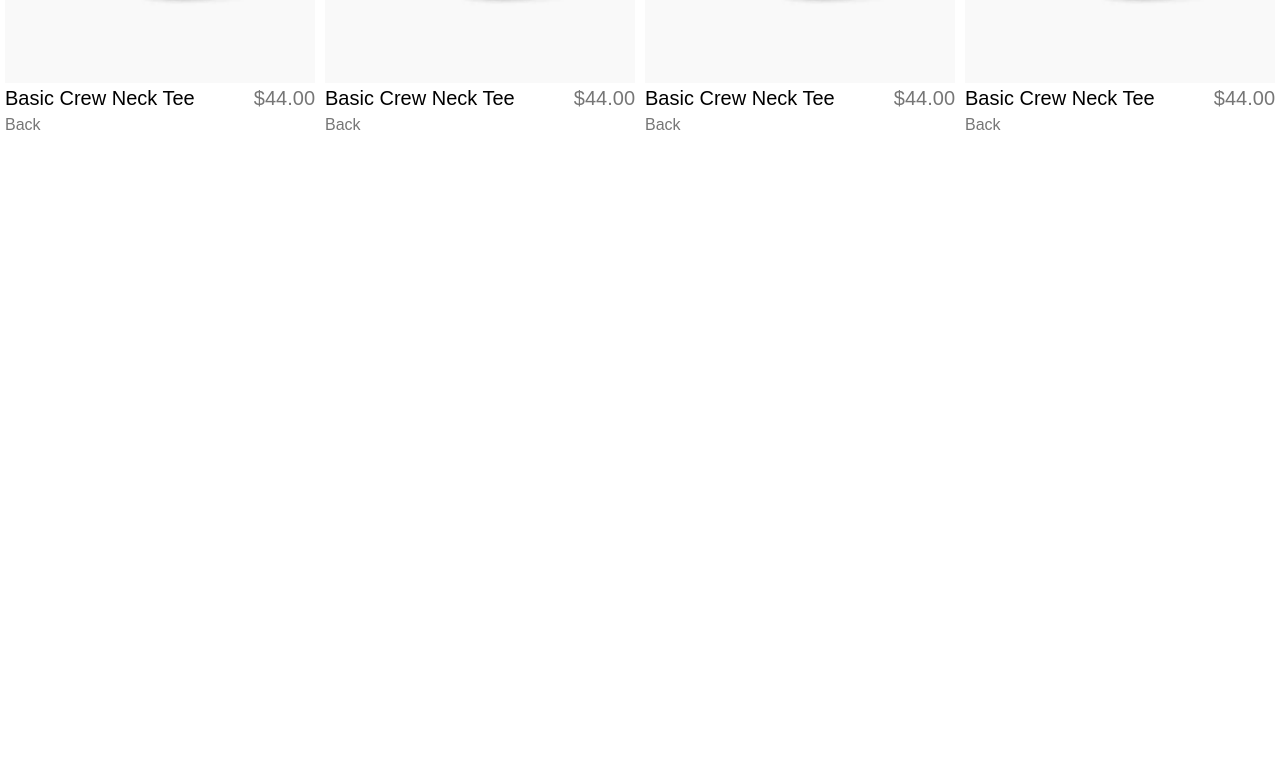
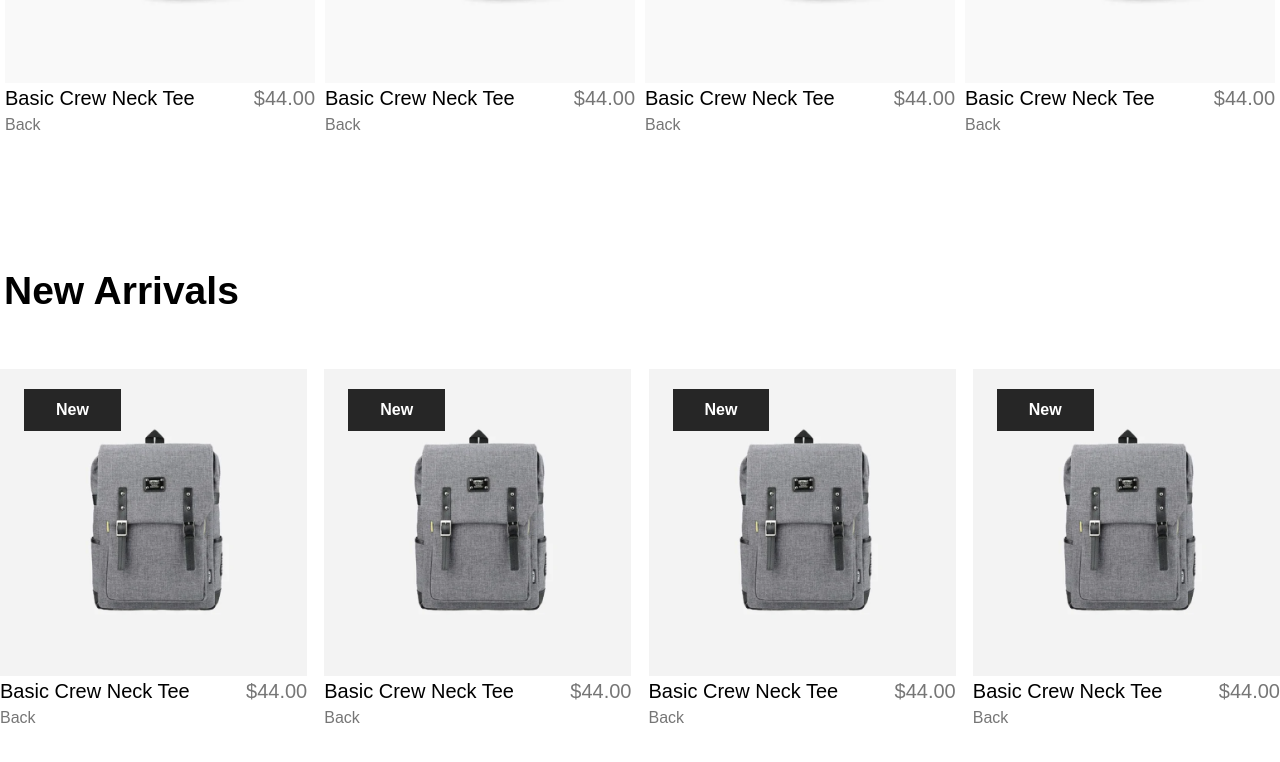
Before and after one commit to alsiam09/E-Commerce, a React (Vite) app: page / in a window 1280 px wide. Shown: the part 2102-2864 px from the top of the page. Before the commit the page ends 2244 px from the top, so only its background shows below. Built offline with nearby package versions, Linux system fonts and the light colour scheme.

Commit message:
first commit

```diff
--- a/src/App.jsx
+++ b/src/App.jsx
@@ -1,6 +1,7 @@
 import Home from "./page/Home"
 import './App.css'
 import "slick-carousel/slick/slick.css";
+import { useState } from "react";
 import {
   createBrowserRouter,
   createRoutesFromElements,
@@ -18,6 +19,8 @@ const router = createBrowserRouter(createRoutesFromElements(
 
 function App() {
 
+
+
   return (
     <>
       <RouterProvider router={router} />
--- a/src/component/Header.jsx
+++ b/src/component/Header.jsx
@@ -9,7 +9,6 @@ const Header = () => {
     let [show, setshow] = useState(false)
 
     let showref = useRef()
-
     useEffect(()=>{
         document.addEventListener( "click" , (e)=>{
             if (showref.current.contains(e.target) == true) {
@@ -18,6 +17,7 @@ const Header = () => {
                 setshow(false)
             }
         })
+
     },[show])
 
     return (
--- /dev/null
+++ b/src/component/ProdectPart1.jsx
@@ -0,0 +1,89 @@
+import React from 'react'
+import prodectimg from '../assets/prodectimg2.png'
+import { IoIosArrowBack } from "react-icons/io";
+import { GrFormNext } from "react-icons/gr";
+import { GiEternalLove } from "react-icons/gi";
+import { GoGitCompare } from "react-icons/go";
+import { FaShoppingCart } from "react-icons/fa";
+const ProdectPart1 = () => {
+  return (
+    <section>
+        <div className="container mx-auto lg:py-[120px] py-[60px]">
+        <h2 className=' text-[30px] ml-1 font-sans lg:text-[39px] font-[700] pb-[20px] lg:pb-[48px]'>New Arrivals</h2>
+        <div className=" flex-wrap flex justify-between items-center">
+        <div className=" md:w-[24%] w-[49%] bg-[#fff] Prodect_box">
+            <div  className="img relative">
+              <span className='text-[10px] py-[5px] px-[12px] absolute top-[20px] left-[24px] lg:py-[9px] lg:px-[32px] bg-[#262626] text-[#fff] lg:text-[16px] lg:font-[700]'>New</span>
+              <img  src={prodectimg} className=' ' alt="" />
+              <div className="hov  opacity-0 hover:opacity-[1] p-[5px] lg:p-[10px] pro_in_box h-[100%] absolute bottom-0 left-0 w-[100%]">
+              <ul className=" p-[5px] lg:p-[10px] pro_in_box bg-[#fff] h-[45%] absolute bottom-0 left-0 w-[100%]">
+                <li className=' items-center flex justify-end ' > <span className='pr-[5px] text-[12px] lg:text-[16px] font-[700] text-[#767676] hover:text-[#000] py-[3px] font-sans'>Add to Wish List</span> <div className="icon inline-block"><GiEternalLove /></div> </li>
+                <li className=' items-center flex justify-end ' > <span className='pr-[5px] text-[12px] lg:text-[16px] font-[700] text-[#767676] hover:text-[#000] py-[3px] font-sans'>Compare</span> <div className="icon inline-block"><GoGitCompare /></div> </li>
+                <li className=' items-center flex justify-end ' > <span className='pr-[5px] text-[12px] lg:text-[16px] font-[700] text-[#767676] hover:text-[#000] py-[3px] font-sans'>Add to Cart</span> <div className="icon inline-block"><FaShoppingCart/></div> </li>
+              </ul>
+              </div>
+            </div>
+            <div className="name flex justify-between">
+              <h2 className="text-[13px] lg:text-[20px] w-[70%]" >Basic Crew  Neck Tee <span className='block text-[12px] lg:text-[16px] font-sans text-[#767676]' >Back</span></h2>
+              <span className="font-[400] text-[#767676] text-[13px] lg:text-[20px]">$44.00</span>
+            </div>
+          </div>
+          <div className=" md:w-[24%] w-[49%] bg-[#fff] Prodect_box">
+            <div  className="img relative">
+              <span className='text-[10px] py-[5px] px-[12px] absolute top-[20px] left-[24px] lg:py-[9px] lg:px-[32px] bg-[#262626] text-[#fff] lg:text-[16px] lg:font-[700]'>New</span>
+              <img  src={prodectimg} className=' ' alt="" />
+              <div className="hov  opacity-0 hover:opacity-[1] p-[5px] lg:p-[10px] pro_in_box h-[100%] absolute bottom-0 left-0 w-[100%]">
+              <ul className=" p-[5px] lg:p-[10px] pro_in_box bg-[#fff] h-[45%] absolute bottom-0 left-0 w-[100%]">
+                <li className=' items-center flex justify-end ' > <span className='pr-[5px] text-[12px] lg:text-[16px] font-[700] text-[#767676] hover:text-[#000] py-[3px] font-sans'>Add to Wish List</span> <div className="icon inline-block"><GiEternalLove /></div> </li>
+                <li className=' items-center flex justify-end ' > <span className='pr-[5px] text-[12px] lg:text-[16px] font-[700] text-[#767676] hover:text-[#000] py-[3px] font-sans'>Compare</span> <div className="icon inline-block"><GoGitCompare /></div> </li>
+                <li className=' items-center flex justify-end ' > <span className='pr-[5px] text-[12px] lg:text-[16px] font-[700] text-[#767676] hover:text-[#000] py-[3px] font-sans'>Add to Cart</span> <div className="icon inline-block"><FaShoppingCart/></div> </li>
+              </ul>
+              </div>
+            </div>
+            <div className="name flex justify-between">
+              <h2 className="text-[13px] lg:text-[20px] w-[70%]" >Basic Crew  Neck Tee <span className='block text-[12px] lg:text-[16px] font-sans text-[#767676]' >Back</span></h2>
+              <span className="font-[400] text-[#767676] text-[13px] lg:text-[20px]">$44.00</span>
+            </div>
+          </div>
+          <div className=" md:w-[24%] w-[49%] bg-[#fff] Prodect_box">
+            <div  className="img relative">
+              <span className='text-[10px] py-[5px] px-[12px] absolute top-[20px] left-[24px] lg:py-[9px] lg:px-[32px] bg-[#262626] text-[#fff] lg:text-[16px] lg:font-[700]'>New</span>
+              <img  src={prodectimg} className=' ' alt="" />
+              <div className="hov  opacity-0 hover:opacity-[1] p-[5px] lg:p-[10px] pro_in_box h-[100%] absolute bottom-0 left-0 w-[100%]">
+              <ul className=" p-[5px] lg:p-[10px] pro_in_box bg-[#fff] h-[45%] absolute bottom-0 left-0 w-[100%]">
+                <li className=' items-center flex justify-end ' > <span className='pr-[5px] text-[12px] lg:text-[16px] font-[700] text-[#767676] hover:text-[#000] py-[3px] font-sans'>Add to Wish List</span> <div className="icon inline-block"><GiEternalLove /></div> </li>
+                <li className=' items-center flex justify-end ' > <span className='pr-[5px] text-[12px] lg:text-[16px] font-[700] text-[#767676] hover:text-[#000] py-[3px] font-sans'>Compare</span> <div className="icon inline-block"><GoGitCompare /></div> </li>
+                <li className=' items-center flex justify-end ' > <span className='pr-[5px] text-[12px] lg:text-[16px] font-[700] text-[#767676] hover:text-[#000] py-[3px] font-sans'>Add to Cart</span> <div className="icon inline-block"><FaShoppingCart/></div> </li>
+              </ul>
+              </div>
+            </div>
+            <div className="name flex justify-between">
+              <h2 className="text-[13px] lg:text-[20px] w-[70%]" >Basic Crew  Neck Tee <span className='block text-[12px] lg:text-[16px] font-sans text-[#767676]' >Back</span></h2>
+              <span className="font-[400] text-[#767676] text-[13px] lg:text-[20px]">$44.00</span>
+            </div>
+          </div>
+          <div className=" md:w-[24%] w-[49%] bg-[#fff] Prodect_box">
+            <div  className="img relative">
+              <span className='text-[10px] py-[5px] px-[12px] absolute top-[20px] left-[24px] lg:py-[9px] lg:px-[32px] bg-[#262626] text-[#fff] lg:text-[16px] lg:font-[700]'>New</span>
+              <img  src={prodectimg} className=' ' alt="" />
+              <div className="hov  opacity-0 hover:opacity-[1] p-[5px] lg:p-[10px] pro_in_box h-[100%] absolute bottom-0 left-0 w-[100%]">
+              <ul className=" p-[5px] lg:p-[10px] pro_in_box bg-[#fff] h-[45%] absolute bottom-0 left-0 w-[100%]">
+                <li className=' items-center flex justify-end ' > <span className='pr-[5px] text-[12px] lg:text-[16px] font-[700] text-[#767676] hover:text-[#000] py-[3px] font-sans'>Add to Wish List</span> <div className="icon inline-block"><GiEternalLove /></div> </li>
+                <li className=' items-center flex justify-end ' > <span className='pr-[5px] text-[12px] lg:text-[16px] font-[700] text-[#767676] hover:text-[#000] py-[3px] font-sans'>Compare</span> <div className="icon inline-block"><GoGitCompare /></div> </li>
+                <li className=' items-center flex justify-end ' > <span className='pr-[5px] text-[12px] lg:text-[16px] font-[700] text-[#767676] hover:text-[#000] py-[3px] font-sans'>Add to Cart</span> <div className="icon inline-block"><FaShoppingCart/></div> </li>
+              </ul>
+              </div>
+            </div>
+            <div className="name flex justify-between">
+              <h2 className="text-[13px] lg:text-[20px] w-[70%]" >Basic Crew  Neck Tee <span className='block text-[12px] lg:text-[16px] font-sans text-[#767676]' >Back</span></h2>
+              <span className="font-[400] text-[#767676] text-[13px] lg:text-[20px]">$44.00</span>
+            </div>
+          </div>
+        </div>
+
+        </div>
+    </section>
+  )
+}
+
+export default ProdectPart1
--- a/src/page/Home.jsx
+++ b/src/page/Home.jsx
@@ -4,6 +4,7 @@ import Navitem from '../component/Navitem'
 import Banner from '../component/Banner'
 import Adds from '../component/Adds'
 import ProdectSlick from '../component/ProdectSlick'
+import ProdectPart1 from '../component/ProdectPart1'
 
 const Home = () => {
   return (
@@ -13,6 +14,7 @@ const Home = () => {
         <Banner/>
         <Adds/>
         <ProdectSlick/>
+        <ProdectPart1/>
     </>
   )
 }
```
Also changed, not shown: src/assets/prodectimg2.png (added).
